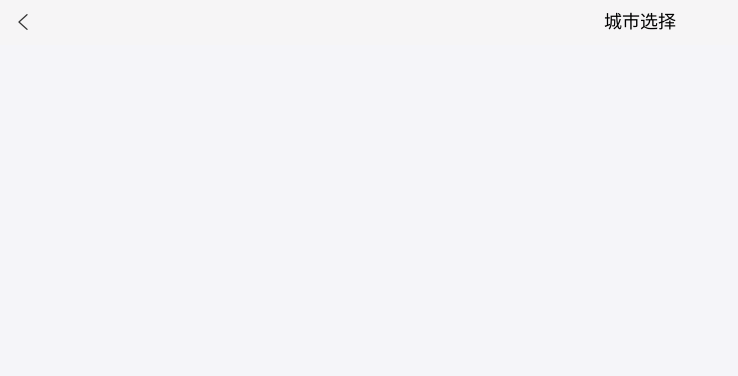
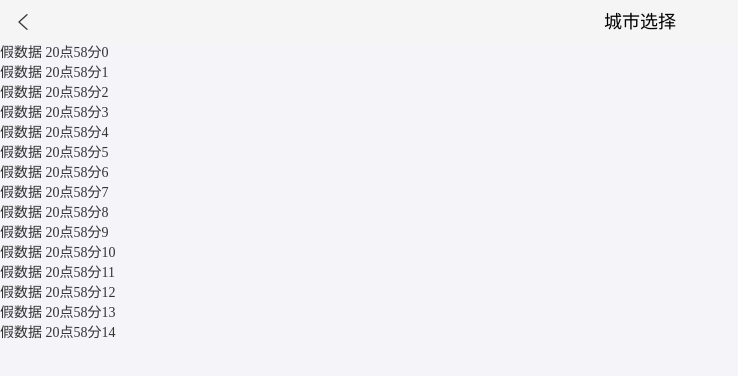
Before and after one commit to kitten-C/react-hkzf, a React (Create React App) app: page /citylist in a window 1280 px wide. Shown: the top 376 px of the page, without its empty margins (0-738 px from the left). Built offline with nearby package versions, Linux system fonts and the light colour scheme; no server answers.

Commit message:
citylist返回+封装定位,+主页定位+citylist数据整理

```diff
--- a/package.json
+++ b/package.json
@@ -9,7 +9,8 @@
     "react": "^16.8.6",
     "react-dom": "^16.8.6",
     "react-router-dom": "^5.0.1",
-    "react-scripts": "3.0.1"
+    "react-scripts": "3.0.1",
+    "react-virtualized": "^9.21.1"
   },
   "scripts": {
     "start": "react-scripts start",
--- a/src/App.js
+++ b/src/App.js
@@ -14,7 +14,7 @@ export default class extends React.Component {
         <Route path="/" exact render={() => <Redirect to="/home" />} />
         <Route path="/home" component={Home} />
         <Route path="/map" component={MapCont} />
-        <Route path="/citylist" exact component={CityList} />
+        <Route path="/citylist" component={CityList} />
       </Router>
     )
   }
--- a/src/components/Home/index.js
+++ b/src/components/Home/index.js
@@ -53,9 +53,7 @@ export default class extends React.Component {
             // })
           }}
           data-seed="logId"
-        >
-          {this.renderContent()}
-        </TabBar.Item>
+        />
       )
     })
   }
@@ -70,6 +68,9 @@ export default class extends React.Component {
 
   render() {
     return (
+      <div>
+        {/* 路由内容渲染 */}
+        {this.renderContent()}
         <div className="tabBar">
           <TabBar
             unselectedTintColor="#949494"
@@ -81,6 +82,7 @@ export default class extends React.Component {
             this.renderTabBarItem()}
           </TabBar>
         </div>
+      </div>
     )
   }
 }
--- a/src/components/Home/index.scss
+++ b/src/components/Home/index.scss
@@ -1,6 +1,6 @@
 .tabBar {
   position: fixed;
   width: 100%;
-  height: 100%;
-  // bottom: 0;
+  // height: 100%;
+  bottom: 0;
 }
--- a/src/index.js
+++ b/src/index.js
@@ -9,6 +9,9 @@ import 'antd-mobile/dist/antd-mobile.css'
 // 字体图标
 import './assets/fonts/iconfont.css'
 
+// react-virtualized插件样式
+import 'react-virtualized/styles.css'
+
 // 基础样式
 import './index.scss'
 
--- a/src/index.scss
+++ b/src/index.scss
@@ -23,3 +23,6 @@ h3 {
 #root {
   height: 100%;
 }
+a {
+  color: #333;
+}
--- a/src/pages/CityList/index.js
+++ b/src/pages/CityList/index.js
@@ -3,6 +3,9 @@ import React from 'react'
 import axios from 'axios'
 
 import {NavBar} from 'antd-mobile'
+import {List} from 'react-virtualized'
+
+import {getCurrentCity} from '../../utils'
 
 import './index.scss'
 
@@ -19,6 +22,26 @@ const formatCityList = res => {
   })
   const cityInitial = Object.keys(cityList).sort()
   return {cityList, cityInitial}
+}
+
+// react-virtualized插件示例代码
+const list = Array.from(new Array(10000)).map((v, i) => {
+  return `假数据 20点58分${i}`
+})
+console.log(list)
+
+function rowRenderer({
+  key, // Unique key within array of rows
+  index, // Index of row within collection
+  isScrolling, // The List is currently being scrolled
+  isVisible, // This row is visible within the List (eg it is not an overscanned row)
+  style // Style object to be applied to row (to position it)
+}) {
+  return (
+    <div key={key} style={style}>
+      {list[index]}
+    </div>
+  )
 }
 
 export default class extends React.Component {
@@ -42,6 +65,13 @@ export default class extends React.Component {
     cityList['hot'] = hotCityRes.data.body
     cityInitial.unshift('hot')
 
+    // 1.3 获取本地城市数据
+    const {label, value} = await getCurrentCity()
+
+    // 1.3.1 热门数据城市添加进数据中
+    cityList['curCity'] = [{label, value}]
+    cityInitial.unshift('#')
+
     console.log(cityList, cityInitial)
   }
 
@@ -58,10 +88,18 @@ export default class extends React.Component {
           className="nvaBar"
           mode="light"
           icon={<i className="iconfont icon-back" />}
-          onLeftClick={() => console.log('onLeftClick')}
+          onLeftClick={() => this.props.history.go(-1)}
         >
           城市选择
         </NavBar>
+        {/* 城市数据渲染 */}
+        <List
+          width={300}
+          height={300}
+          rowCount={list.length}
+          rowHeight={20}
+          rowRenderer={rowRenderer}
+        />
       </div>
     )
   }
--- a/src/pages/Index/index.js
+++ b/src/pages/Index/index.js
@@ -3,6 +3,8 @@ import React from 'react'
 import {Link} from 'react-router-dom'
 import {Carousel, Flex, Grid} from 'antd-mobile'
 import axios from 'axios'
+
+import {getCurrentCity} from '../../utils/index'
 
 // 引入导航图片
 import Nav1 from '../../assets/images/nav-1.png'
@@ -26,7 +28,8 @@ export default class extends React.Component {
     imgHeight: 176,
     isSwiperLoading: false,
     groupData: [],
-    newsData: []
+    newsData: [],
+    curCity: ''
   }
 
   // 获取轮播图数据
@@ -59,6 +62,16 @@ export default class extends React.Component {
     this.setState({
       newsData: res.data.body
     })
+  }
+
+  // 渲染定位城市
+  async getLocationCity() {
+    // 定位城市
+    const {label} = await getCurrentCity()
+    this.setState({
+      curCity: label
+    })
+    // console.log(label)
   }
 
   renderSwipers() {
@@ -119,6 +132,10 @@ export default class extends React.Component {
 
     // 获取最新资讯数据
     this.getNewsData()
+    // console.log(12)s
+
+    // 渲染定位城市
+    this.getLocationCity()
   }
 
   render() {
@@ -127,10 +144,10 @@ export default class extends React.Component {
         {/* 定位 */}
         <Flex className="serch_bar" justify="between">
           <Flex className="serch_bar_left">
-            <div className="location">
-              <span>上海</span>
+            <Link className="location" to="/citylist">
+              <span>{this.state.curCity}</span>
               <i className="iconfont icon-arrow" />
-            </div>
+            </Link>
             <div className="location_search">
               <i className="iconfont icon-seach" />
               <span>请输入小区或地址</span>
--- /dev/null
+++ b/src/utils/city.js
@@ -0,0 +1,8 @@
+// 设置一个默认的key值
+const CITY_KEY = 'hkzf_city'
+
+// 获取城市信息
+export const getCity = () => JSON.parse(localStorage.getItem(CITY_KEY))
+
+// 设置选中城市信息
+export const setCity = v => localStorage.setItem(CITY_KEY, JSON.stringify(v))
--- /dev/null
+++ b/src/utils/index.js
@@ -0,0 +1,43 @@
+import axios from 'axios'
+
+import {getCity, setCity} from './city'
+
+const BMap = window.BMap
+
+// 根据IP定位城市地点
+const getCurrentCity = () => {
+  //  从locationstroage里获取定位城市数据
+  const curCity = getCity()
+
+  //  如果没有
+  if (!curCity) {
+    // 返回一个promise
+    return new Promise(resolve => {
+      const myCity = new BMap.LocalCity()
+      myCity.get(async ({name}) => {
+        try {
+          // 请求后台这个城市的数据
+          const res = await axios.get('http://localhost:8080/area/info', {
+            params: {name}
+          })
+
+          const {label, value} = res.data.body
+
+          // 把获取到的数据返回出去
+          resolve({label, value})
+
+          // 把数据存入locationstorage内
+          setCity({label, value})
+        } catch (error) {
+          // 请求出错设置默认值
+          resolve({label: '上海', value: 'AREA|dbf46d32-7e76-1196'})
+        }
+      })
+    })
+  } else {
+    // 把获取到的值返回出去
+    return Promise.resolve(curCity)
+  }
+}
+
+export {getCurrentCity}
```
Also changed, not shown: 1 other file (tests, documents, lock files or other folders). Lines whose indentation alone changed are shown as unchanged.
